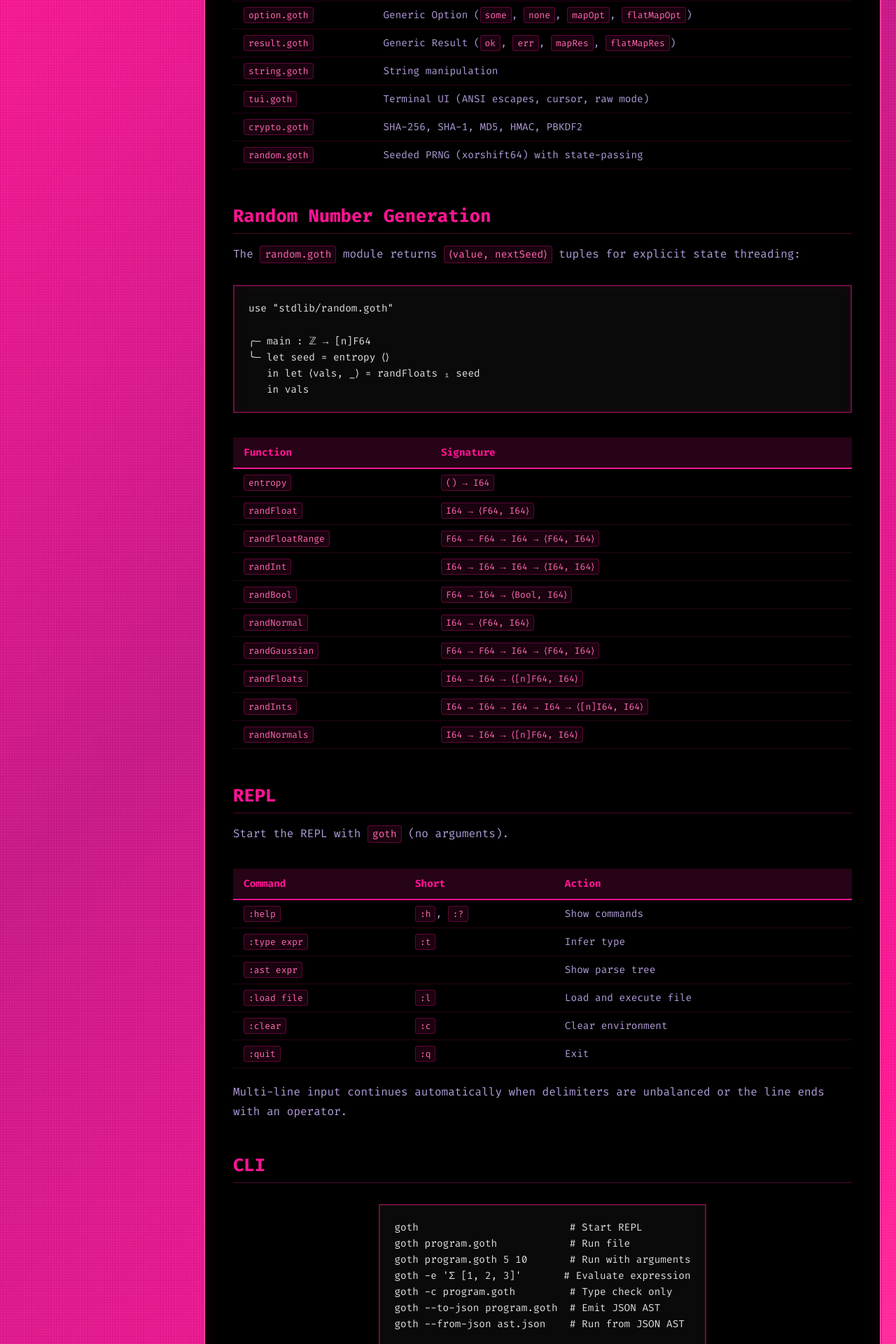
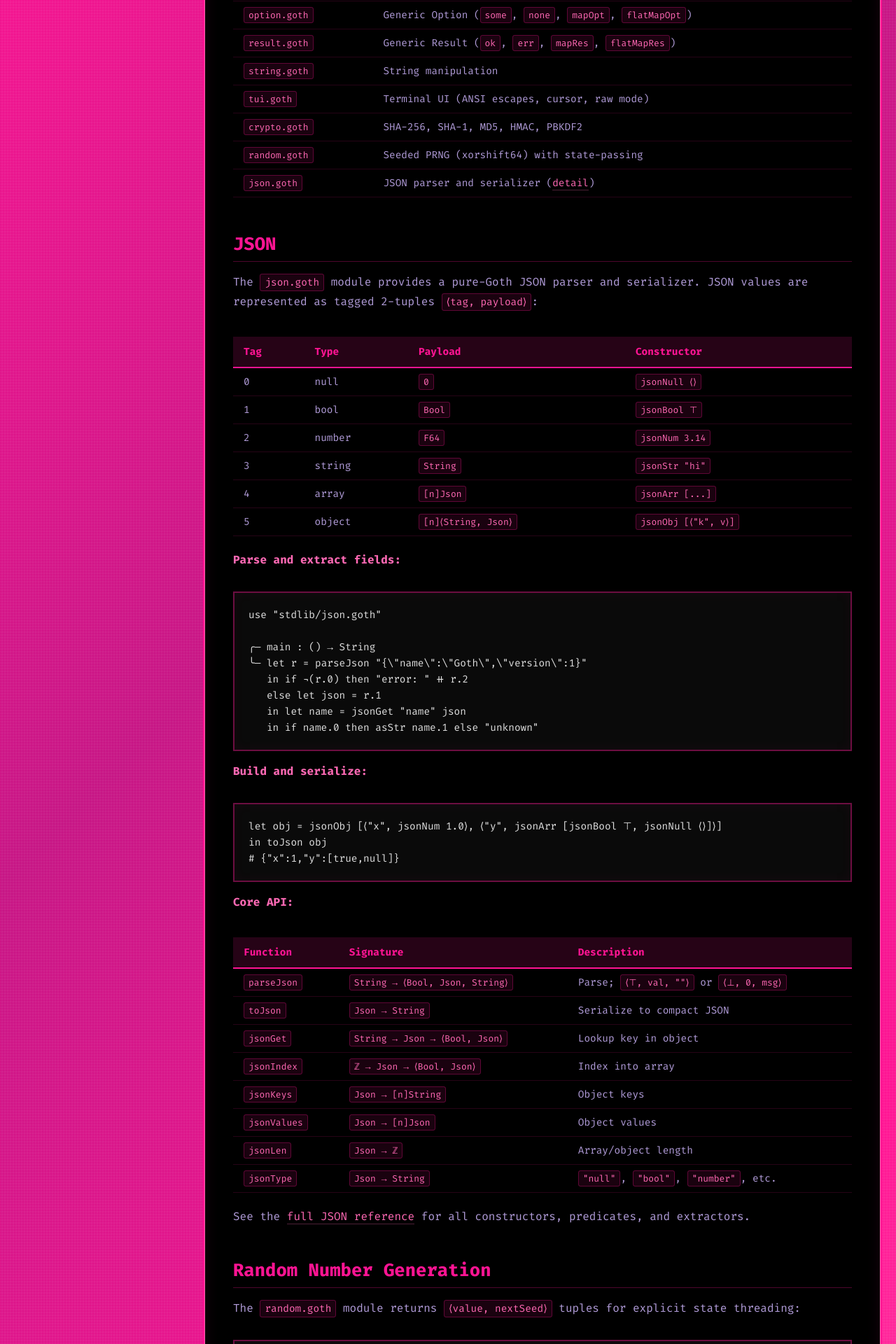
Before and after one commit to sigilante/goth-site, a Jekyll site: the page built from _reference/advanced.md, in a window 1280 px wide. Shown: the part 1874-3794 px from the top of the page at 70% size. Built offline with Jekyll 4.4.1, drawn with Linux system fonts in a browser that asks for light colours.

Commit message:
Add JSON docs.

````diff
--- a/_reference/advanced.md
+++ b/_reference/advanced.md
@@ -72,6 +72,56 @@ The `use` declaration takes a relative path and inlines all declarations into th
 | `tui.goth` | Terminal UI (ANSI escapes, cursor, raw mode) |
 | `crypto.goth` | SHA-256, SHA-1, MD5, HMAC, PBKDF2 |
 | `random.goth` | Seeded PRNG (xorshift64) with state-passing |
+| `json.goth` | JSON parser and serializer ([detail](stdlib-json/)) |
+
+## JSON
+
+The `json.goth` module provides a pure-Goth JSON parser and serializer. JSON values are represented as tagged 2-tuples `⟨tag, payload⟩`:
+
+| Tag | Type | Payload | Constructor |
+|-----|------|---------|-------------|
+| 0 | null | `0` | `jsonNull ⟨⟩` |
+| 1 | bool | `Bool` | `jsonBool ⊤` |
+| 2 | number | `F64` | `jsonNum 3.14` |
+| 3 | string | `String` | `jsonStr "hi"` |
+| 4 | array | `[n]Json` | `jsonArr [...]` |
+| 5 | object | `[n]⟨String, Json⟩` | `jsonObj [⟨"k", v⟩]` |
+
+**Parse and extract fields:**
+
+```goth
+use "stdlib/json.goth"
+
+╭─ main : () → String
+╰─ let r = parseJson "{\"name\":\"Goth\",\"version\":1}"
+   in if ¬(r.0) then "error: " ⧺ r.2
+   else let json = r.1
+   in let name = jsonGet "name" json
+   in if name.0 then asStr name.1 else "unknown"
+```
+
+**Build and serialize:**
+
+```goth
+let obj = jsonObj [⟨"x", jsonNum 1.0⟩, ⟨"y", jsonArr [jsonBool ⊤, jsonNull ⟨⟩]⟩]
+in toJson obj
+# {"x":1,"y":[true,null]}
+```
+
+**Core API:**
+
+| Function | Signature | Description |
+|----------|-----------|-------------|
+| `parseJson` | `String → ⟨Bool, Json, String⟩` | Parse; `⟨⊤, val, ""⟩` or `⟨⊥, 0, msg⟩` |
+| `toJson` | `Json → String` | Serialize to compact JSON |
+| `jsonGet` | `String → Json → ⟨Bool, Json⟩` | Lookup key in object |
+| `jsonIndex` | `ℤ → Json → ⟨Bool, Json⟩` | Index into array |
+| `jsonKeys` | `Json → [n]String` | Object keys |
+| `jsonValues` | `Json → [n]Json` | Object values |
+| `jsonLen` | `Json → ℤ` | Array/object length |
+| `jsonType` | `Json → String` | `"null"`, `"bool"`, `"number"`, etc. |
+
+See the [full JSON reference](stdlib-json/) for all constructors, predicates, and extractors.
 
 ## Random Number Generation
 
````
Also changed, not shown: _reference/index.md (+1 -0 lines), _reference/stdlib-json.md (added, +185 -0 lines).
